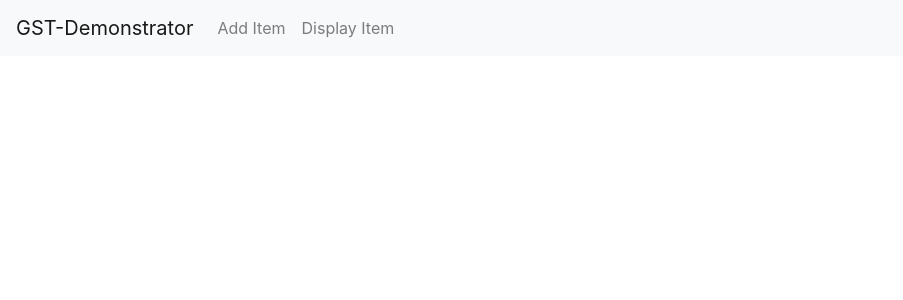
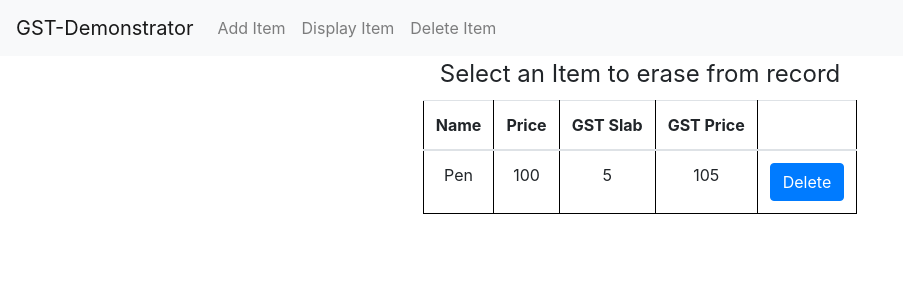
Before and after one commit to narenms/gst-demonstrator, a React (Create React App) app: page /deleteitem in a window 1280 px wide. Shown: the top 300 px of the page, without its empty margins (0-903 px from the left). Built offline with nearby package versions, Linux system fonts and the light colour scheme.

Commit message:
Added Delete Item functionality

```diff
--- a/public/index.html
+++ b/public/index.html
@@ -22,7 +22,7 @@
       work correctly both with client-side routing and a non-root public URL.
       Learn how to configure a non-root public URL by running `npm run build`.
     -->
-  <title>React App</title>
+  <title>GST App</title>
 
   <link rel="stylesheet" href="https://stackpath.bootstrapcdn.com/bootstrap/4.5.0/css/bootstrap.min.css"
     integrity="sha384-9aIt2nRpC12Uk9gS9baDl411NQApFmC26EwAOH8WgZl5MYYxFfc+NcPb1dKGj7Sk" crossorigin="anonymous">
--- /dev/null
+++ b/src/components/GSTDemonstrator/DeleteItem.js
@@ -0,0 +1,121 @@
+import React from "react";
+import { useDispatch, useSelector } from "react-redux";
+import { deleteItem, selectItem } from "./itemSlice";
+
+function DeleteItem() {
+  const dispatch = useDispatch();
+  const items = useSelector(selectItem);
+
+  // const [value, setValue] = React.useState("");
+
+  const columns = [
+    { heading: "Name", property: "name" },
+    { heading: "Price", property: "price" },
+    { heading: "GST Slab", property: "gstSlab" },
+    { heading: "GST Price", property: "gstPrice" },
+    { heading: "", property: "button" },
+  ];
+
+  // const handleOptionChange = (e) => {
+  //   setValue(e.target.value);
+  // };
+
+  // const handleSubmit = (e) => {
+  //   e.preventDefault();
+  //   dispatch(deleteItem(value));
+  // };
+
+  const handleSubmit = (e) => {
+    e.preventDefault();
+    dispatch(deleteItem(e.target.value));
+  };
+
+  return (
+    <div>
+      {/* <div className="container">
+        <div className="d-flex justify-content-center">
+          <div className="d-flex align-items-start flex-column">
+            <h2>List of Items</h2> <br />
+            <Table columns={columns} data={item} />
+          </div>
+        </div>
+      </div> */}
+
+      <div className="container">
+        <div className="d-flex justify-content-center">
+          <form>
+            <legend>Select an Item to erase from record</legend>
+            <table className="table">
+              <thead>
+                <tr>
+                  {columns.map((col, id) => (
+                    <th key={id}>{col.heading}</th>
+                  ))}
+                </tr>
+              </thead>
+              <tbody>
+                {items.map((item, id) => (
+                  <tr key={id}>
+                    <td>{item.name}</td>
+                    <td>{item.price}</td>
+                    <td>{item.gstSlab}</td>
+                    <td>{item.gstPrice}</td>
+                    <td>
+                      <button
+                        type="submit"
+                        value={item.name}
+                        className="btn btn-primary"
+                        onClick={handleSubmit}
+                      >
+                        Delete
+                      </button>
+                    </td>
+                  </tr>
+                ))}
+              </tbody>
+            </table>
+          </form>
+        </div>
+      </div>
+
+      {/* <div className="container">
+        <div className="d-flex align-items-start flex-column">
+          <form>
+            <fieldset>
+              <div className="row">
+                <legend className="col-form-label col-sm-7">Select an Item to erase from record</legend>
+                <div className="col-sm-10">
+                  {items.map((item, id) => (
+                    <div className="form-check-input" key={id}>
+                      <input
+                        className="form-check-input"
+                        type="radio"
+                        name="gridItems"
+                        id={id}
+                        value={item.name}
+                        onChange={handleOptionChange}
+                      />
+                      <label
+                        className="form-check-label"
+                        htmlFor={id}
+                      >{`Name: ${item.name} Price: ${item.price}`}</label>
+                    </div>
+                  ))}
+                </div>
+                <button
+                  type="submit"
+                  className="btn btn-primary"
+                  onClick={handleSubmit}
+                >
+                  Delete Item
+                </button>
+              </div>
+            </fieldset>
+          </form>
+        </div>
+      </div> */}
+    </div>
+  );
+}
+
+export default DeleteItem;
--- a/src/components/GSTDemonstrator/index.js
+++ b/src/components/GSTDemonstrator/index.js
@@ -4,6 +4,7 @@ import { BrowserRouter as Router, Route, Switch, Link } from "react-router-dom";
 import AddItem from "./AddItem";
 import DisplayItems from './DisplayItems';
 import Home from './Home';
+import DeleteItem from './DeleteItem';
 
 function GSTDemonstrator() {
   return (
@@ -23,6 +24,11 @@ function GSTDemonstrator() {
               Display Item
             </Link>
           </li>
+          <li className="nav-item">
+            <Link to="/deleteitem" className="nav-link">
+              Delete Item
+            </Link>
+          </li>
         </ul>
       </nav>
 
@@ -32,6 +38,7 @@ function GSTDemonstrator() {
           <Route path="/additem" component={AddItem} />
           {/* <Route path="/additem:" component={AddItem} /> */}
           <Route path="/displayitem" component={DisplayItems} />
+          <Route path="/deleteitem" component={DeleteItem} />
         </Switch>
       </div>
       {/* {console.log("Index")} */}
--- a/src/components/GSTDemonstrator/itemSlice.js
+++ b/src/components/GSTDemonstrator/itemSlice.js
@@ -13,10 +13,14 @@ export const itemSlice = createSlice({
       // immutable state based off those changes
       state.value = [...state.value, action.payload];
     },
+
+    deleteItem: (state, action) => {
+      state.value = state.value.filter(obj => obj.name !== action.payload)
+    }
   },
 });
 
-export const { addNewItem } = itemSlice.actions;
+export const { addNewItem, deleteItem } = itemSlice.actions;
 
 // The function below is called a thunk and allows us to perform async logic. It
 // can be dispatched like a regular action: `dispatch(incrementAsync(10))`. This
```
